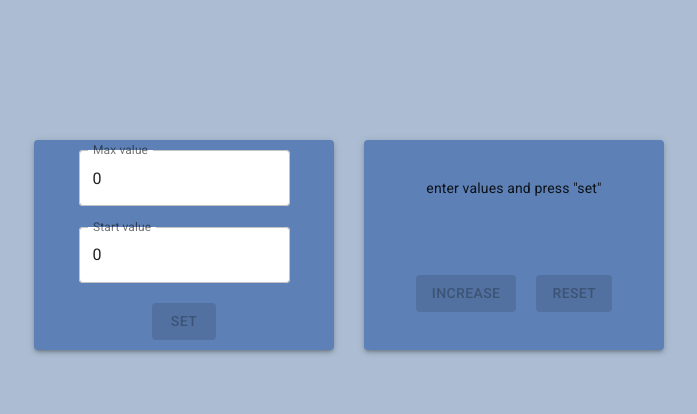
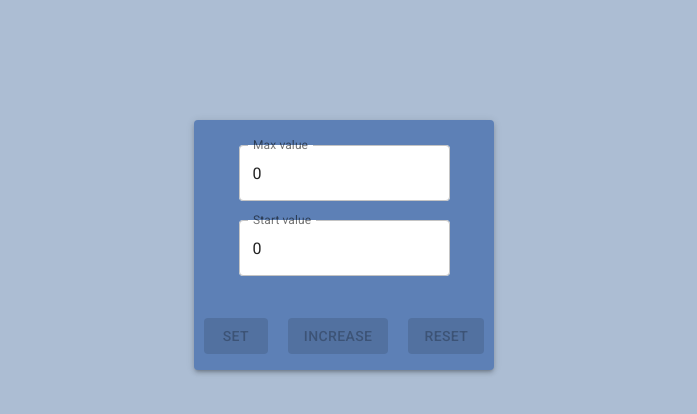
Before and after one commit to MikePortnoy1985/correct_counter, a React (Create React App) app: page / in a window 1280 px wide. Shown: the top 414 px of the page, without its empty margins (296-993 px from the left). Built offline with nearby package versions, Linux system fonts and the light colour scheme.

Commit message:
one window counter

```diff
--- a/src/App.tsx
+++ b/src/App.tsx
@@ -2,7 +2,7 @@ import React, { useState, useEffect } from 'react'
 import CounterDisplay from './components/CounterDisplay/CounterDisplay'
 import SetUpDisplay from './components/SetUpDisplay/SetUpDisplay'
 import './App.css'
-import { Grid, Paper, makeStyles, ThemeProvider } from '@material-ui/core'
+import { Grid, Paper, makeStyles, ThemeProvider, Button } from '@material-ui/core'
 import CssBaseline from '@material-ui/core/CssBaseline'
 import theme from './styles/theme'
 
@@ -10,11 +10,17 @@ const useStyles = makeStyles({
 	grid: {
 		height: '250px',
 		marginTop: '15vh',
-		// flexWrap: 'nowrap',
 	},
 	paper: {
 		width: '300px',
 		height: '100%',
+		display: 'flex',
+		flexDirection: 'column',
+		justifyContent: 'space-around',
+		alignItems: 'center',
+	},
+	wrapper: {
+		height: '60%',
 		display: 'flex',
 		flexDirection: 'column',
 		justifyContent: 'space-around',
@@ -28,6 +34,7 @@ function App() {
 	const [maxValue, setMaxValue] = useState(0)
 	const [error, setError] = useState('enter values and press "set"')
 	const [disabled, setDisabled] = useState(true)
+	const [mainWindow, setMainWindow] = useState(true)
 
 	useEffect(() => {
 		errorHandler()
@@ -52,8 +59,8 @@ function App() {
 		if (startValue >= 0 && maxValue > startValue) {
 			setCount(startValue)
 			setError('')
+			setMainWindow(!mainWindow)
 		}
-		setDisabled(true)
 	}
 
 	const localStorageHandler = () => {
@@ -81,32 +88,52 @@ function App() {
 		<ThemeProvider theme={theme}>
 			<CssBaseline />
 			<Grid container className={classes.grid} spacing={5} direction="row" justify="center" alignItems="stretch">
-				<Grid item xs={3} key={1}>
 				<Paper className={classes.paper} elevation={3}>
+					<div className={classes.wrapper}>
+						{mainWindow ? (
 							<SetUpDisplay
 								setStartValue={setStartValue}
 								setMaxValue={setMaxValue}
 								startValue={startValue}
 								maxValue={maxValue}
-							setHandler={setHandler}
-							localStorageHandler={localStorageHandler}
-							disabled={disabled}
 								error={error}
 							/>
+						) : (
+							<CounterDisplay value={count} maxValue={maxValue} error={error} />
+						)}
+					</div>
+					<div>
+						<Button
+							style={{ marginRight: '20px' }}
+							disableRipple
+							variant="contained"
+							color="primary"
+							onClick={() => {
+								setHandler()
+								localStorageHandler()
+							}}
+							disabled={disabled}>
+							Set
+						</Button>
+						<Button
+							style={{ marginRight: '20px' }}
+							variant="contained"
+							color="primary"
+							onClick={() => countHandler()}
+							disableRipple
+							disabled={!!(count < startValue || count === maxValue || error)}>
+							Increase
+						</Button>
+						<Button
+							variant="contained"
+							color="primary"
+							onClick={() => reset()}
+							disableRipple
+							disabled={!!(count <= startValue || error)}>
+							Reset
+						</Button>
+					</div>
 				</Paper>
-				</Grid>
-				<Grid item xs={3} key={2}>
-					<Paper className={classes.paper} elevation={3}>
-						<CounterDisplay
-							value={count}
-							countHandler={countHandler}
-							startValue={startValue}
-							maxValue={maxValue}
-							reset={reset}
-							error={error}
-						/>
-					</Paper>
-				</Grid>
 			</Grid>
 		</ThemeProvider>
 	)
--- a/src/components/CounterDisplay/CounterDisplay.tsx
+++ b/src/components/CounterDisplay/CounterDisplay.tsx
@@ -1,17 +1,14 @@
 import React from 'react'
-import { TextField, Button } from '@material-ui/core'
+import { TextField } from '@material-ui/core'
 import './../../App.css'
 
 type CounterDisplayPropsType = {
-	startValue: number
 	maxValue: number
 	value: number
 	error: string
-	countHandler: () => void
-	reset: () => void
 }
 
-function CounterDisplay({ startValue, maxValue, value, error, countHandler, reset }: CounterDisplayPropsType) {
+function CounterDisplay({ maxValue, value, error }: CounterDisplayPropsType) {
 	return (
 		<>
 			<div>
@@ -26,25 +23,6 @@ function CounterDisplay({ startValue, maxValue, value, error, countHandler, rese
 					/>
 				)}
 			</div>
-			<div>
-				<Button
-					style={{ marginRight: '20px' }}
-					variant="contained"
-					color="primary"
-					onClick={() => countHandler()}
-					disableRipple
-					disabled={!!(value < startValue || value === maxValue || error)}>
-					Increase
-				</Button>
-				<Button
-					variant="contained"
-					color="primary"
-					onClick={() => reset()}
-					disableRipple
-					disabled={!!(value <= startValue || error)}>
-					Reset
-				</Button>
-			</div>
 		</>
 	)
 }
--- a/src/components/SetUpDisplay/SetUpDisplay.tsx
+++ b/src/components/SetUpDisplay/SetUpDisplay.tsx
@@ -5,12 +5,9 @@ import './../../App.css'
 type SetUpDisplayPropsType = {
 	startValue: number
 	maxValue: number
-	disabled: boolean
 	error: string
 	setStartValue: (value: number) => void
 	setMaxValue: (value: number) => void
-	setHandler: () => void
-	localStorageHandler: () => void
 }
 
 const useStyles = makeStyles({
@@ -22,12 +19,10 @@ const useStyles = makeStyles({
 function SetupDisplay({
 	startValue,
 	maxValue,
-	disabled,
+
 	error,
 	setStartValue,
 	setMaxValue,
-	setHandler,
-	localStorageHandler,
 }: SetUpDisplayPropsType) {
 	const onChangeStartValueHandler = (event: ChangeEvent<HTMLInputElement>) => {
 		setStartValue(Number.parseInt(event.currentTarget.value))
@@ -58,17 +53,6 @@ function SetupDisplay({
 				value={startValue}
 				onChange={onChangeStartValueHandler}
 			/>
-			<Button
-				disableRipple
-				variant="contained"
-				color="primary"
-				onClick={() => {
-					setHandler()
-					localStorageHandler()
-				}}
-				disabled={disabled}>
-				Set
-			</Button>
 		</>
 	)
 }
```
Lines whose indentation alone changed are shown as unchanged.
